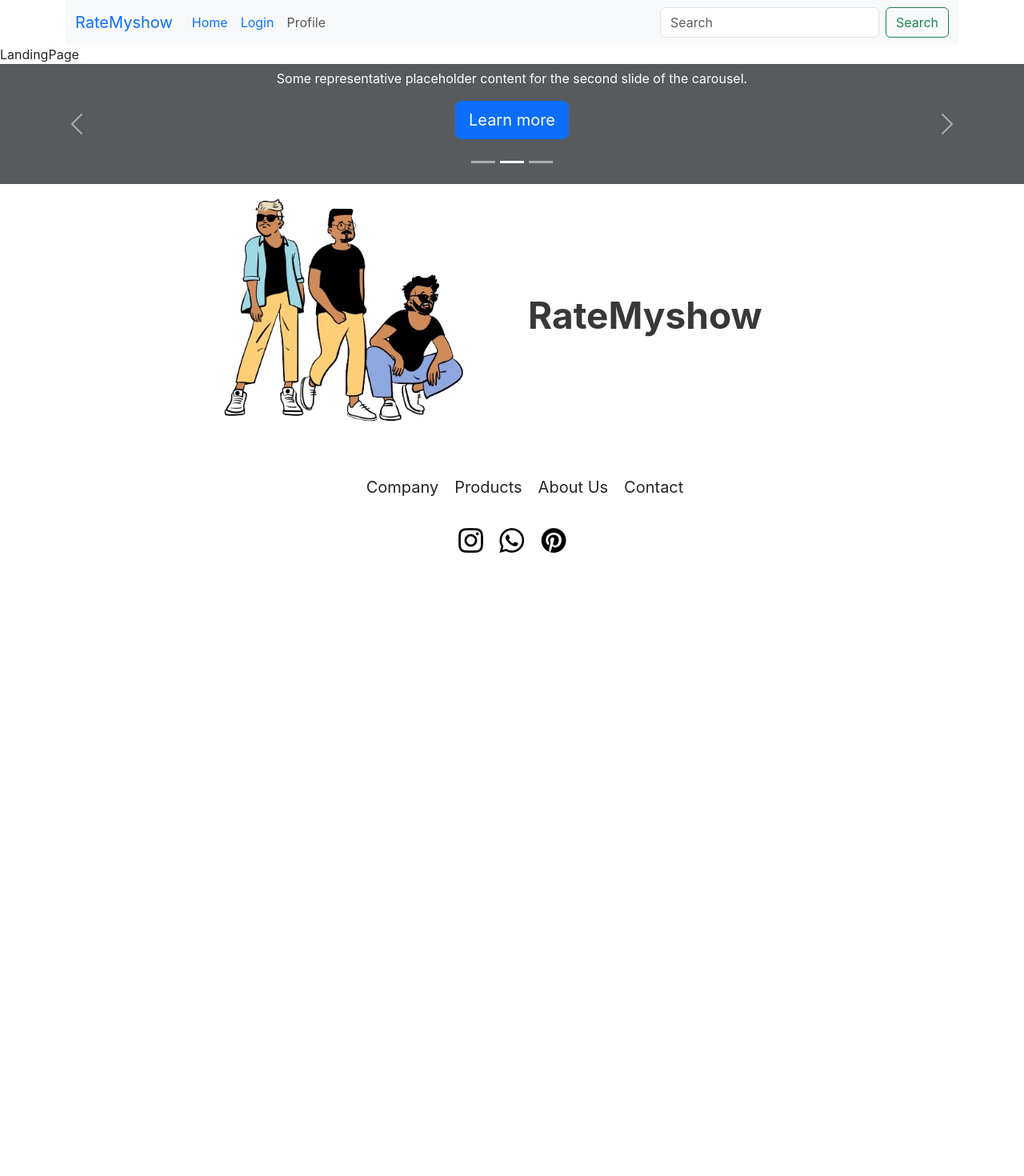
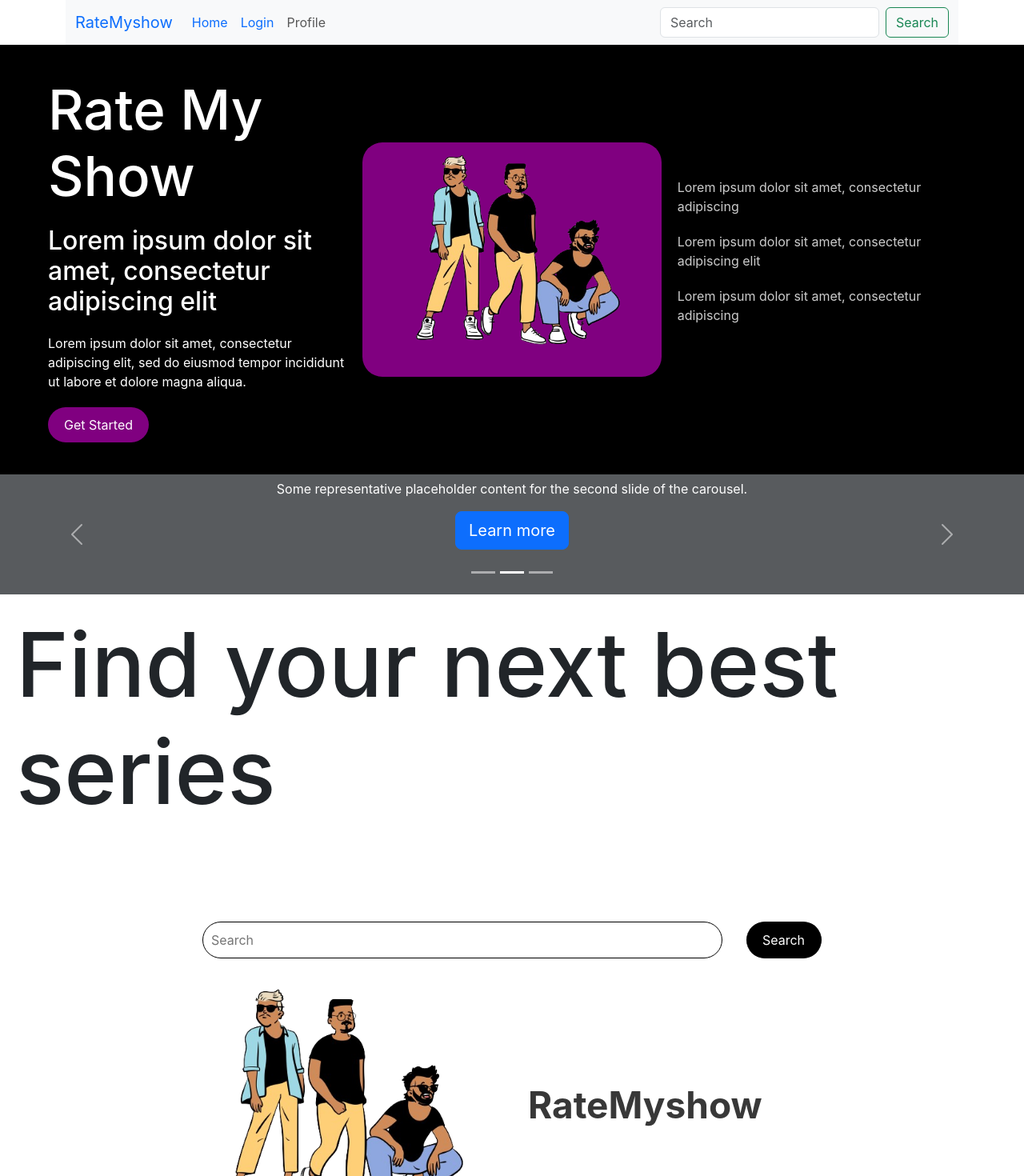
Before and after one commit to TEEVRABHANDARI/Movie-Recommender, a React (Create React App) app in the folder movie/: page / in a window 1280 px wide. Shown: the top 1470 px of the page at 80% size. Before the commit the page ends 800 px from the top, so only its background shows below. Built offline with nearby package versions, Linux system fonts and the light colour scheme.

Commit message:
More frontend components created

```diff
--- a/movie/package.json
+++ b/movie/package.json
@@ -9,7 +9,8 @@
     "react": "^18.3.1",
     "react-dom": "^18.3.1",
     "react-router-dom": "^6.24.1",
-    "react-scripts": "5.0.1",
+    "react-scripts": "^5.0.1",
+    "reactjs-popup": "^2.0.6",
     "web-vitals": "^2.1.4"
   },
   "scripts": {
--- a/movie/src/components/LoginSignup/Login.jsx
+++ b/movie/src/components/LoginSignup/Login.jsx
@@ -1,5 +1,4 @@
 import React from 'react'
-import './LoginSignup.css'
 const Login = () => {
   return (
     <div>Login</div>
--- /dev/null
+++ b/movie/src/components/Pages/FindSeries/FindSeriesSection.css
@@ -0,0 +1,45 @@
+.Findcontainer {
+    display: flex;
+    flex-direction: column;
+    align-items: center;
+    justify-content: center;
+    padding: 20px;
+    width: 100%;
+    height: 100%;
+}
+
+  .Findheading {
+    font-size: 7em;
+    margin-bottom: 20px;
+}
+
+  .FindsearchBox {
+    display: flex;
+    align-items: center;
+    justify-content: center;
+}
+
+  .Findinput {
+    padding: 10px;
+    font-size: 1em;
+    border-radius: 4px;
+    border: 1px solid black;
+    width: 650px;
+    margin-right: 30px;
+    margin-top: 100px;
+    border-radius: 25px;
+}
+
+
+.FindsearchButton {
+    padding: 10px 20px;
+    font-size: 1em;
+    border-radius: 0 4px 4px 0;
+    border: 1px solid black;
+    border-left: none;
+    background-color: #000;
+    color: #fff;
+    cursor: pointer;
+    margin-top: 100px;
+    border-radius: 25px;
+  }
--- /dev/null
+++ b/movie/src/components/Pages/FindSeries/Findseries.jsx
@@ -0,0 +1,17 @@
+import React from 'react';
+import './FindSeriesSection.css';
+import { Link } from 'react-router-dom';
+
+const FindSeriesSection = () => {
+  return (
+    <div className="Findcontainer">
+      <h1 className="Findheading">Find your next best series</h1>
+      <div className="FindsearchBox">
+        <input type="text" placeholder="Search" className="Findinput" />
+        <button className="FindsearchButton"><Link to={"/login"} style={{textDecoration:"none", color:"white"}}>Search</Link></button>
+      </div>
+    </div>
+  );
+};
+
+export default FindSeriesSection;
--- /dev/null
+++ b/movie/src/components/Pages/HeroHeading/HeroSection.css
@@ -0,0 +1,78 @@
+.hero {
+    display: flex;
+    justify-content: center;
+    align-items: center;
+    padding: 20px;
+    background-color: black;
+    color: white;
+  }
+
+  .hero-container {
+    display: flex;
+    flex-direction: row;
+    max-width: 1200px;
+    width: 100%;
+  }
+
+  .hero-text {
+    flex: 1;
+    padding: 20px;
+    text-align: left;
+  }
+
+  .logo {
+    display: block;
+    margin-bottom: 20px;
+  }
+
+  .hero-text h1 {
+    font-size: 2em;
+    margin-bottom: 20px;
+  }
+
+  .hero-text p {
+    font-size: 1em;
+    margin-bottom: 20px;
+  }
+
+  .hero-button {
+    padding: 10px 20px;
+    background-color: purple;
+    border: none;
+    color: white;
+    cursor: pointer;
+    border-radius: 25px;
+    transition: background-color 0.3s;
+  }
+
+  .hero-button:hover {
+    background-color: darkmagenta;
+  }
+
+  .hero-image {
+    flex: 1;
+    display: flex;
+    justify-content: center;
+    align-items: center;
+  }
+
+  .hero-image img {
+    max-width: 100%;
+    height: auto;
+    background-color: purple;
+    border-radius: 25px;
+  }
+
+  .hero-sidebar {
+    flex: 1;
+    display: flex;
+    flex-direction: column;
+    justify-content: center;
+    padding: 20px;
+    text-align: left;
+  }
+
+  .hero-sidebar p {
+    margin-bottom: 20px;
+    color: #cccccc;
+  }
--- /dev/null
+++ b/movie/src/components/Pages/HeroHeading/HeroSection.jsx
@@ -0,0 +1,29 @@
+import image from '../../../Assets/Img/Footer_logo.png'
+import React from 'react';
+import './HeroSection.css';
+import { Link } from 'react-router-dom';
+
+const HeroSection = () => {
+  return (
+    <section className="hero">
+      <div className="hero-container">
+        <div className="hero-text">
+          <h1 className="logo" style={{fontSize:"69px"}}>Rate My Show</h1>
+          <h1>Lorem ipsum dolor sit amet, consectetur adipiscing elit</h1>
+          <p>Lorem ipsum dolor sit amet, consectetur adipiscing elit, sed do eiusmod tempor incididunt ut labore et dolore magna aliqua.</p>
+          <button className="hero-button" ><Link to={"/home"} style={{textDecoration:"none", color:"white"}}>Get Started</Link></button>
+        </div>
+        <div className="hero-image">
+          <img src={image} alt="Hero" />
+        </div>
+        <div className="hero-sidebar">
+          <p>Lorem ipsum dolor sit amet, consectetur adipiscing</p>
+          <p>Lorem ipsum dolor sit amet, consectetur adipiscing elit</p>
+          <p>Lorem ipsum dolor sit amet, consectetur adipiscing</p>
+        </div>
+      </div>
+    </section>
+  );
+}
+
+export default HeroSection;
--- a/movie/src/components/Pages/Shop.jsx
+++ b/movie/src/components/Pages/Shop.jsx
@@ -1,11 +1,15 @@
 import React from 'react'
 import Carousel from '../Carousel/Carousel'
+import HeroSection from './HeroHeading/HeroSection'
+import FindSeriesSection from './FindSeries/Findseries'
 
 const Shop = () => {
   return (
     <div>
-        <div>LandingPage</div>
+        <HeroSection/>
         <Carousel />
+        <FindSeriesSection />
+        {/* Video section jo banana hai abhi but kaise vo nhi pata */}
     </div>
   )
 }
```
Also changed, not shown: movie/src/components/Pages/Section/Section.css (added, +44 -0 lines), movie/src/components/Pages/Section/Section.jsx (added, +9 -0 lines), 1 other file (tests, documents, lock files or other folders).
